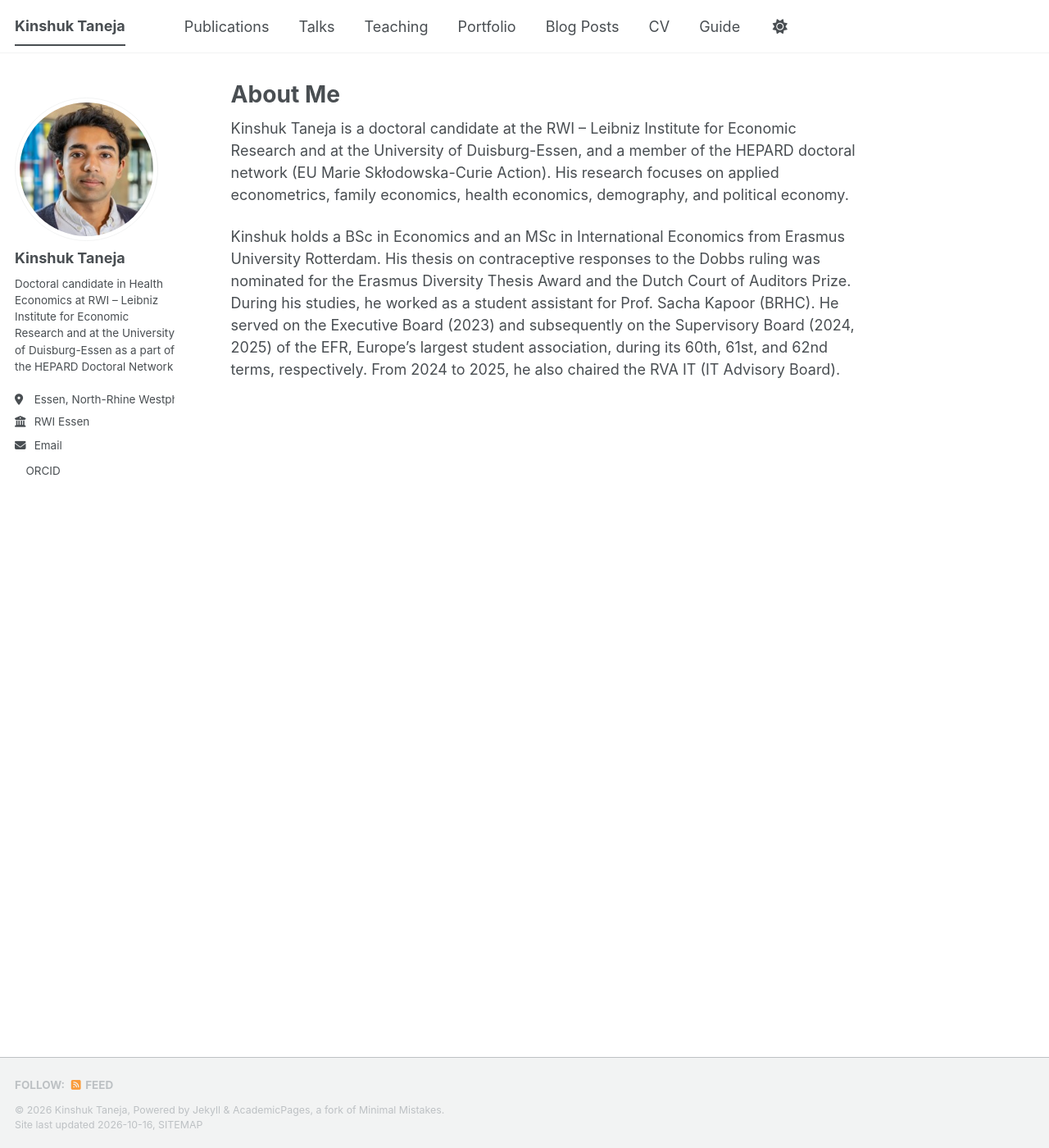
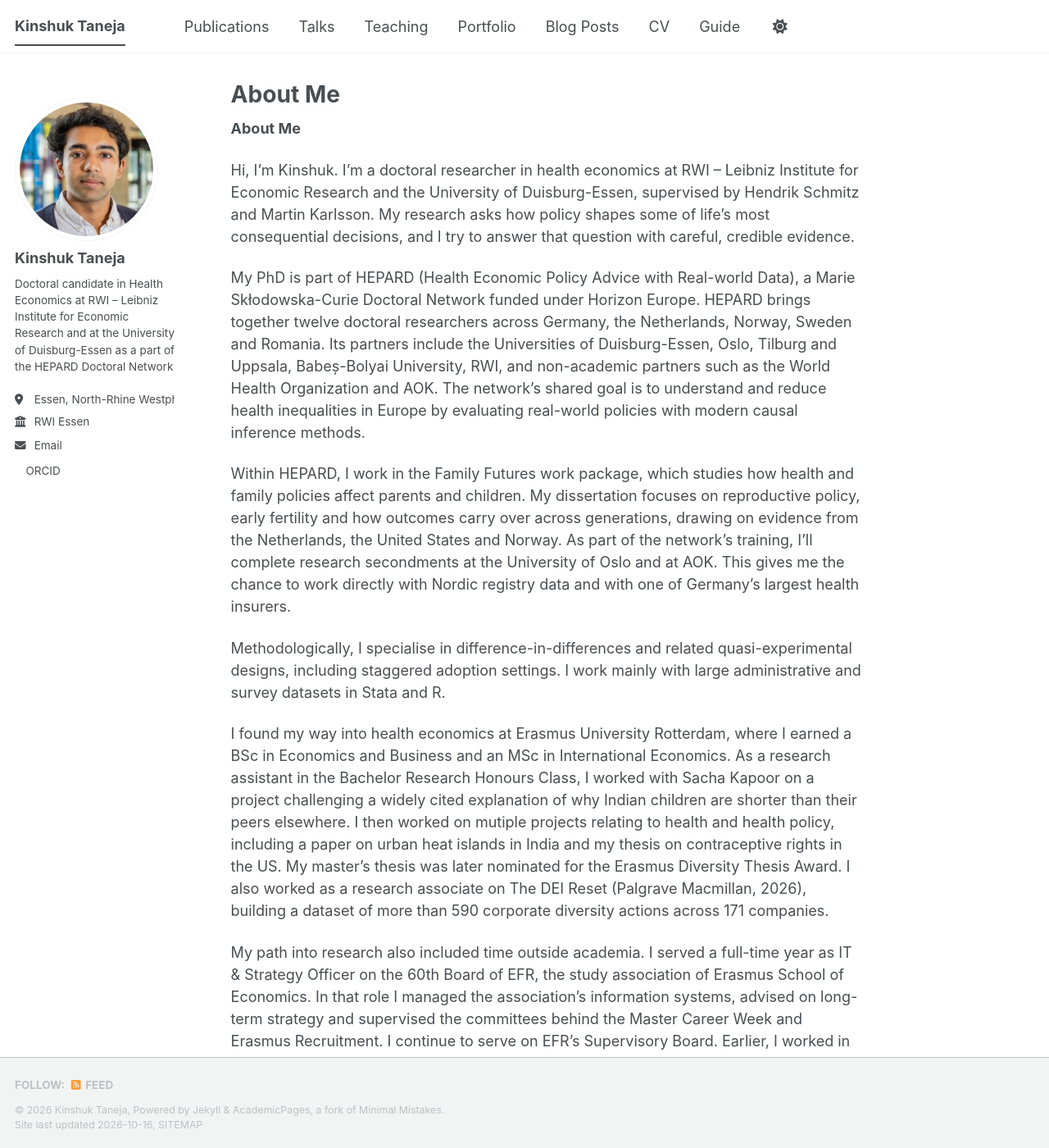
Before and after one commit to kinshuktaneja/kinshuktaneja.github.io, a Jekyll site: the page built from _pages/about.md, in a window 1280 px wide and 1400 px high. Shown: the whole window at 82% size. Built offline with Jekyll 4.4.1, drawn with Linux system fonts in a browser that asks for light colours; a style sheet for code colours, icons or effects is not loaded; some of the changed text lies outside the part shown.

Commit message:
Update about.md

```diff
--- a/_pages/about.md
+++ b/_pages/about.md
@@ -6,7 +6,18 @@ redirect_from:
   - /about/
   - /about.html
 ---
+**About Me**
 
-Kinshuk Taneja is a doctoral candidate at the RWI – Leibniz Institute for Economic Research and at the University of Duisburg-Essen, and a member of the HEPARD doctoral network (EU Marie Skłodowska-Curie Action). His research focuses on applied econometrics, family economics, health economics, demography, and political economy.
+Hi, I’m Kinshuk. I’m a doctoral researcher in health economics at RWI – Leibniz Institute for Economic Research and the University of Duisburg-Essen, supervised by Hendrik Schmitz and Martin Karlsson. My research asks how policy shapes some of life’s most consequential decisions, and I try to answer that question with careful, credible evidence.
 
-Kinshuk holds a BSc in Economics and an MSc in International Economics from Erasmus University Rotterdam. His thesis on contraceptive responses to the Dobbs ruling was nominated for the Erasmus Diversity Thesis Award and the Dutch Court of Auditors Prize. During his studies, he worked as a student assistant for Prof. Sacha Kapoor (BRHC). He served on the Executive Board (2023) and subsequently on the Supervisory Board (2024, 2025) of the EFR, Europe's largest student association, during its 60th, 61st, and 62nd terms, respectively. From 2024 to 2025, he also chaired the RVA IT (IT Advisory Board).
+My PhD is part of HEPARD (Health Economic Policy Advice with Real-world Data), a Marie Skłodowska-Curie Doctoral Network funded under Horizon Europe. HEPARD brings together twelve doctoral researchers across Germany, the Netherlands, Norway, Sweden and Romania. Its partners include the Universities of Duisburg-Essen, Oslo, Tilburg and Uppsala, Babeș-Bolyai University, RWI, and non-academic partners such as the World Health Organization and AOK. The network’s shared goal is to understand and reduce health inequalities in Europe by evaluating real-world policies with modern causal inference methods.
+
+Within HEPARD, I work in the Family Futures work package, which studies how health and family policies affect parents and children. My dissertation focuses on reproductive policy, early fertility and how outcomes carry over across generations, drawing on evidence from the Netherlands, the United States and Norway. As part of the network’s training, I’ll complete research secondments at the University of Oslo and at AOK. This gives me the chance to work directly with Nordic registry data and with one of Germany’s largest health insurers.
+
+Methodologically, I specialise in difference-in-differences and related quasi-experimental designs, including staggered adoption settings. I work mainly with large administrative and survey datasets in Stata and R.
+
+I found my way into health economics at Erasmus University Rotterdam, where I earned a BSc in Economics and Business and an MSc in International Economics. As a research assistant in the Bachelor Research Honours Class, I worked with Sacha Kapoor on a project challenging a widely cited explanation of why Indian children are shorter than their peers elsewhere. I then worked on mutiple projects relating to health and health policy, including a paper on urban heat islands in India and my thesis on contraceptive rights in the US. My master’s thesis was later nominated for the Erasmus Diversity Thesis Award. I also worked as a research associate on The DEI Reset (Palgrave Macmillan, 2026), building a dataset of more than 590 corporate diversity actions across 171 companies.
+
+My path into research also included time outside academia. I served a full-time year as IT & Strategy Officer on the 60th Board of EFR, the study association of Erasmus School of Economics. In that role I managed the association’s information systems, advised on long-term strategy and supervised the committees behind the Master Career Week and Erasmus Recruitment. I continue to serve on EFR’s Supervisory Board. Earlier, I worked in revenue operations at the HR-tech startup Equalture, an experience that showed me how much depends on turning data into decisions.
+
+Outside research, I enjoy cooking, travelling, films, cricket and golf. I’m also learning German, one compound noun at a time.
```
